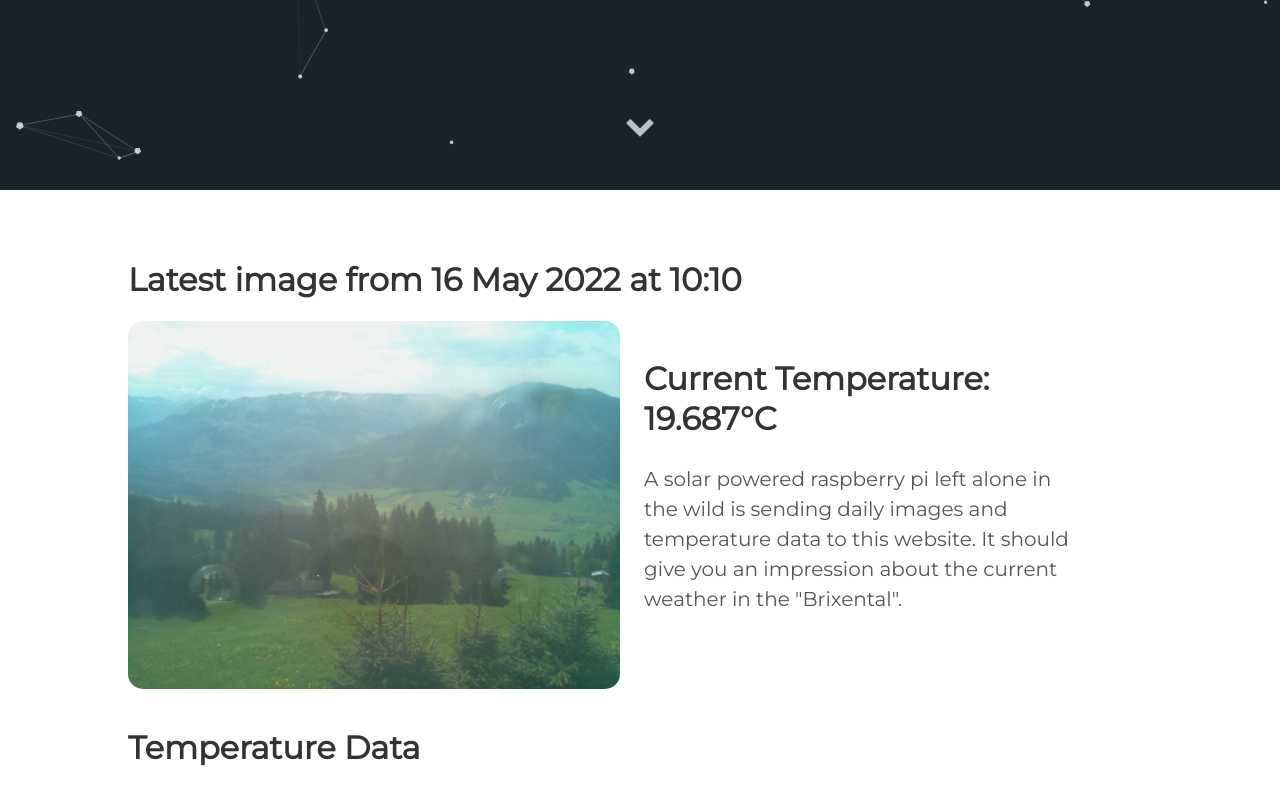
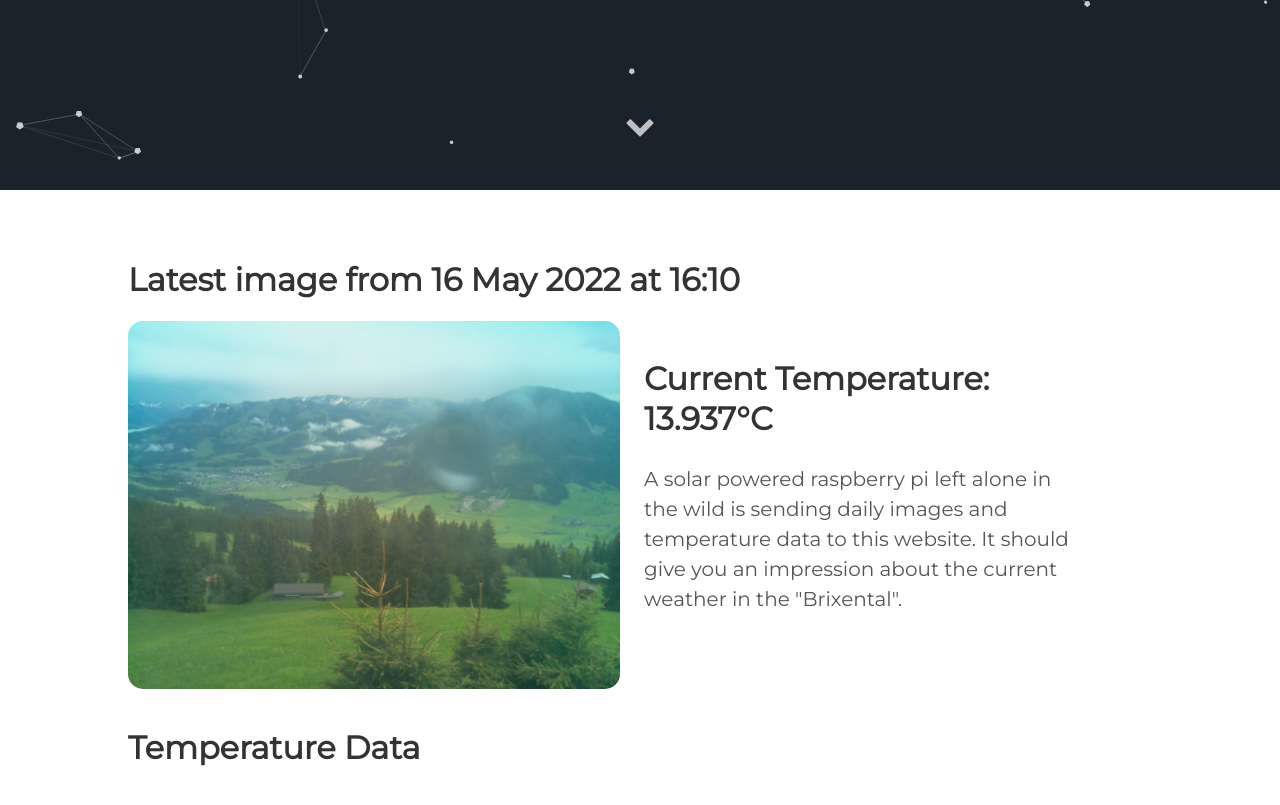
Before and after one commit to vektorious/vektorious.github.io, a Jekyll site: the page built from resources/huette.md, in a window 1280 px wide and 900 px high, scrolled down 710 px. Shown: the top 805 px of the window. Built offline with Jekyll 4.4.1, drawn with Linux system fonts in a browser that asks for light colours.

Commit message:
I'm a bot beep boop

```diff
--- a/resources/huette.md
+++ b/resources/huette.md
@@ -6,13 +6,13 @@ image: '/assets/img/'
 description: 'Live image from the Austrian alps'
 twitter_text: ' '
 ---
-## Latest image from 16 May 2022 at 10:10
+## Latest image from 16 May 2022 at 16:10
 <div class="huette">
   <div class="huette-image">
     <img src="{{ "/assets/img/huette.jpg" | prepend: site.baseurl }}">
   </div>
   <div class="huette-text">
-        <h2>Current Temperature: 19.687°C</h2>
+        <h2>Current Temperature: 13.937°C</h2>
         <p>A solar powered raspberry pi left alone in the wild is sending daily images and temperature data to this website. It should give you an impression about the current weather in the "Brixental".</p>
 
   </div>
```
Also changed, not shown: rpi-script/2022-05-16_160929.txt (renamed from rpi-script/2022-05-16_100927.txt, +5 -5 lines), rpi-script/huette.md (+2 -2 lines), assets/img/huette.jpg, assets/img/temp_plot.png, rpi-script/temp_plot.png, 1 other file.
